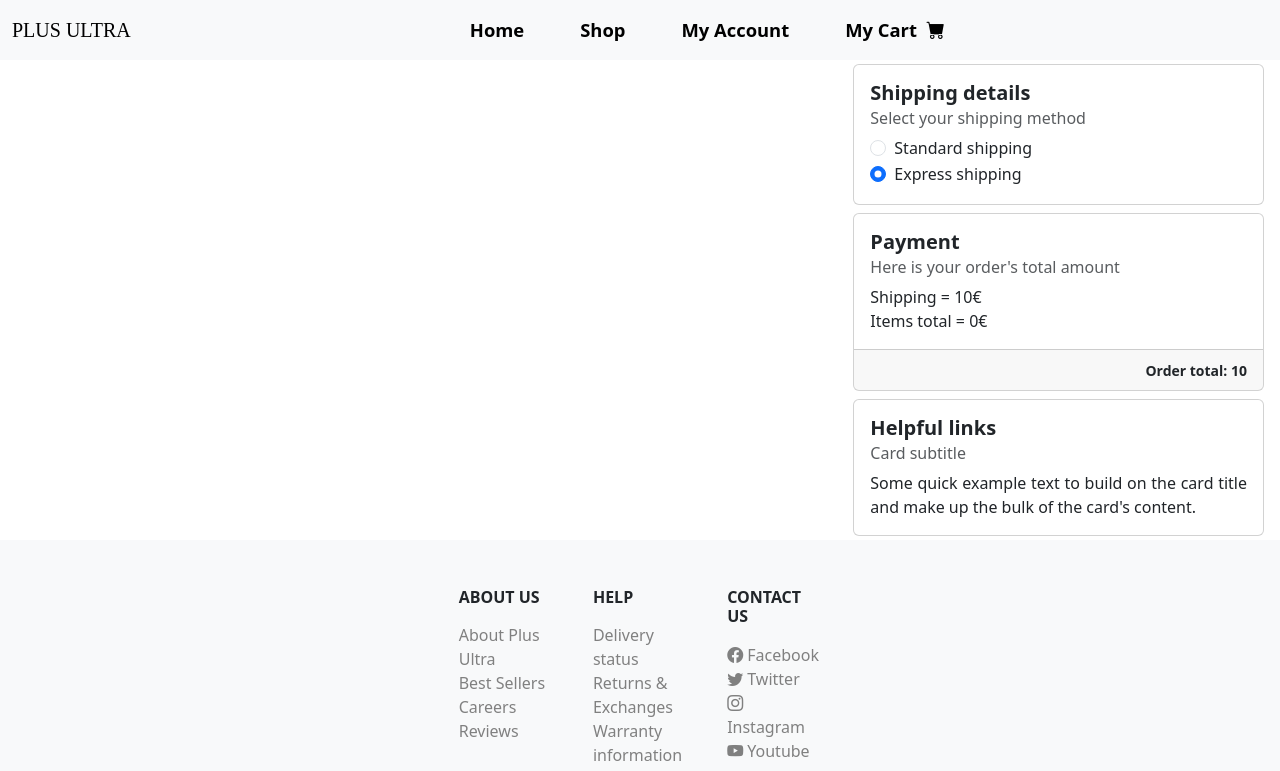
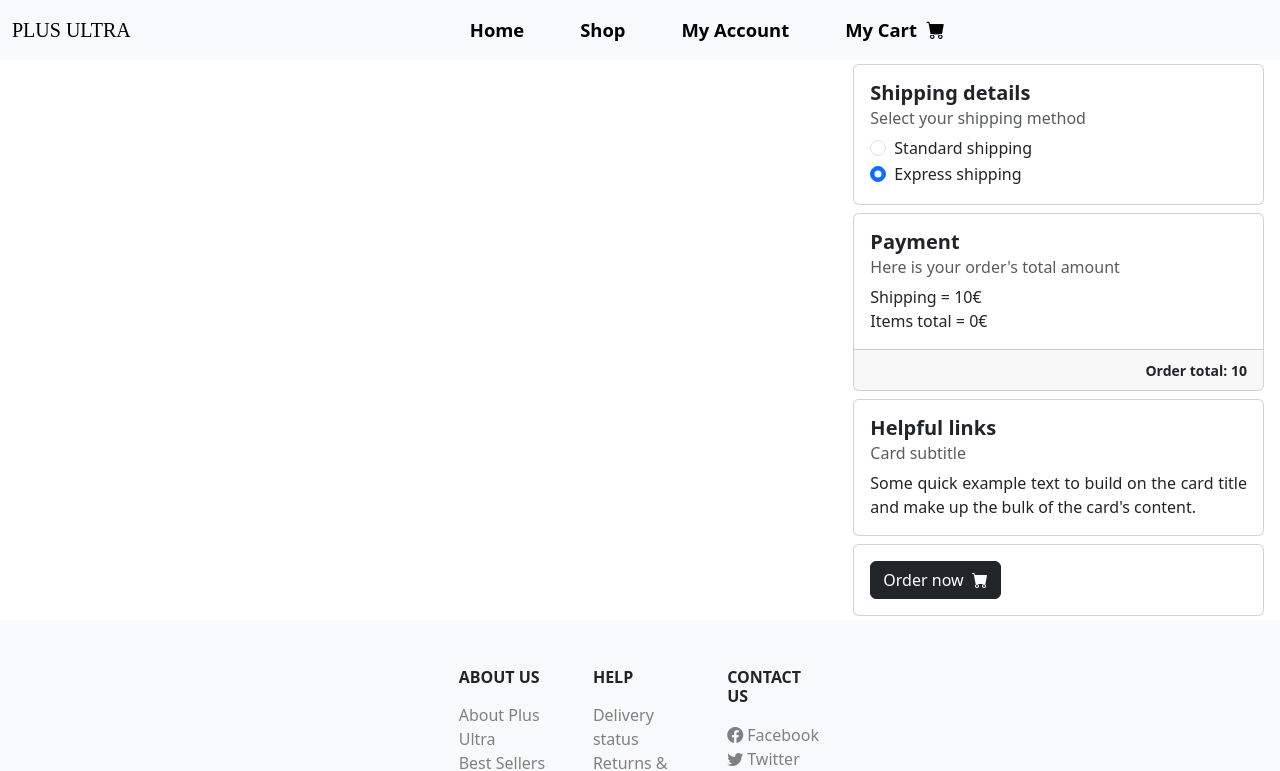
Before and after one commit to Ander-RL/boxing-shop-react, a React (Create React App) app: page /checkout in a window 1280 px wide. Shown: the top 771 px of the page. Built offline with nearby package versions, Linux system fonts and the light colour scheme.

Commit message:
CheckoutPage Order now button

```diff
--- a/src/pages/CheckoutPage.js
+++ b/src/pages/CheckoutPage.js
@@ -118,6 +118,17 @@ const CheckoutPage = () => {
                             </div>
                         </div>
 
+                        <div className="d-flex flex-column d-sm-flex flex-sm-row">
+                            <div className="card m-1 w-100">
+                                <div className="card-body">
+                                    <button type="button" className="btn btn-dark" data-bs-dismiss="offcanvas" href="#">
+                                        Order now&nbsp;&nbsp;
+                                        <i className="bi bi-cart-fill text-light"></i>
+                                    </button>
+                                </div>
+                            </div>
+                        </div>
+
                     </div>
                 </div>
             </Container>
```
